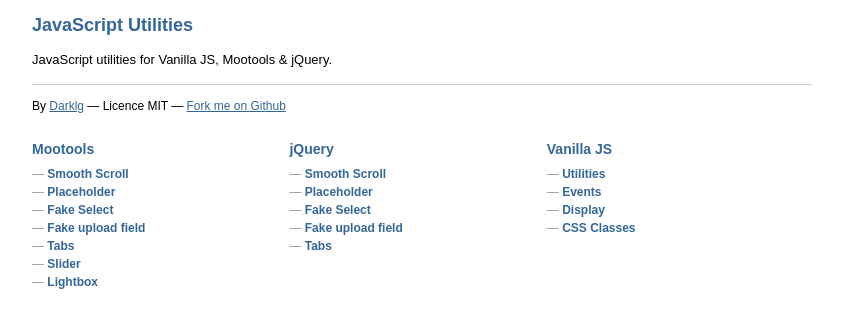
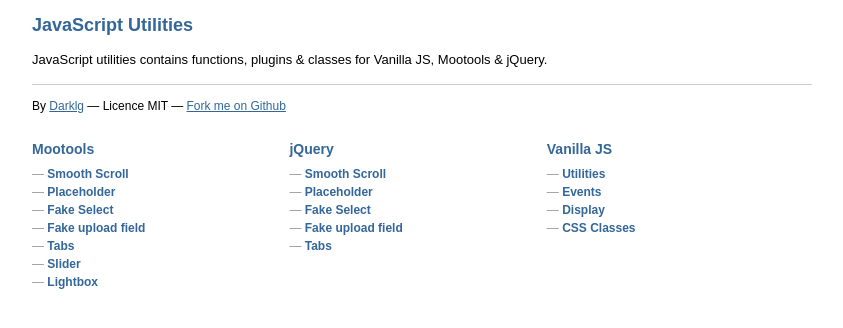
Before and after one commit to Darklg/JavaScriptUtilities, a Jekyll site: the page built from index.html, in a window 1280 px wide. Shown: the top 328 px of the page, without its empty margins (218-1061 px from the left). Built offline with Jekyll 4.4.1, drawn with Linux system fonts in a browser that asks for light colours.

Commit message:
Better description for project home

```diff
--- a/index.html
+++ b/index.html
@@ -2,4 +2,4 @@
 layout: default
 ---
 
-<p>JavaScript utilities for Vanilla JS, Mootools &amp; jQuery.</p>
+<p>JavaScript utilities contains functions, plugins &amp; classes for Vanilla JS, Mootools &amp; jQuery.</p>
```
